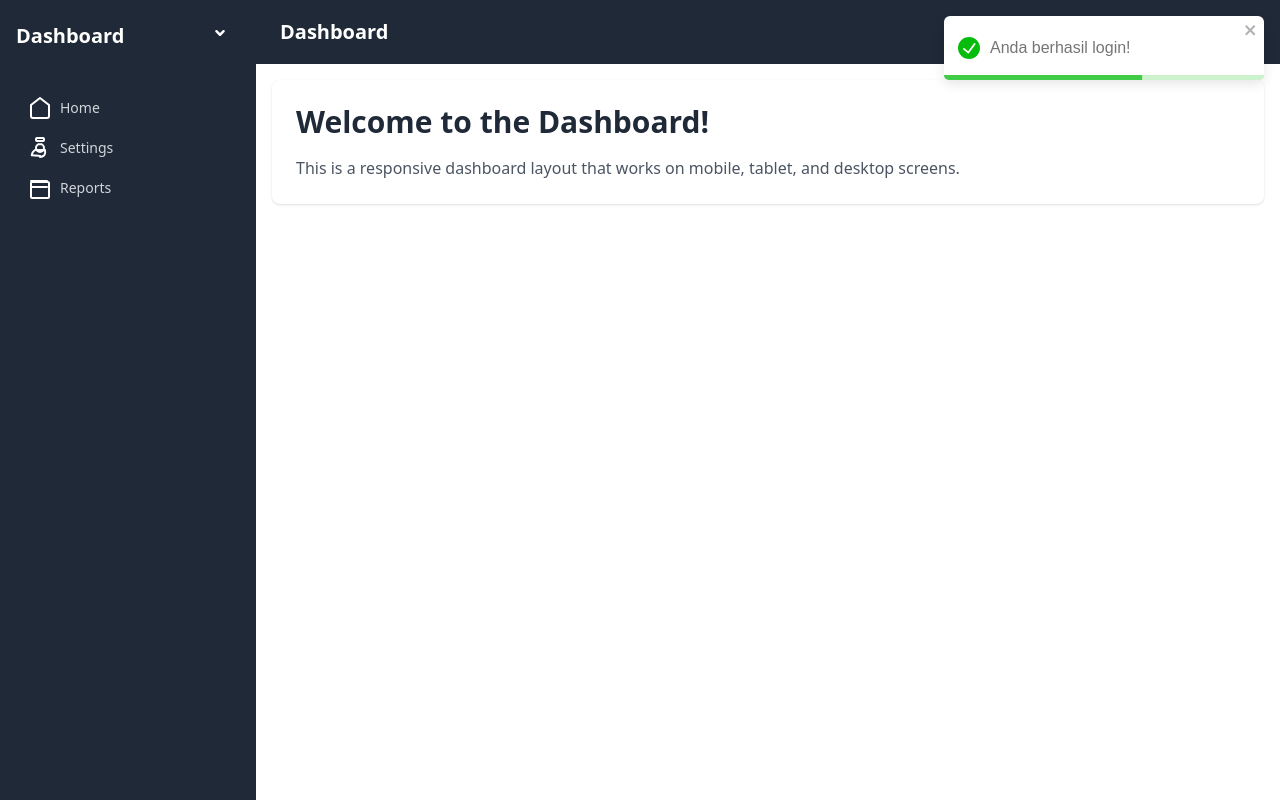
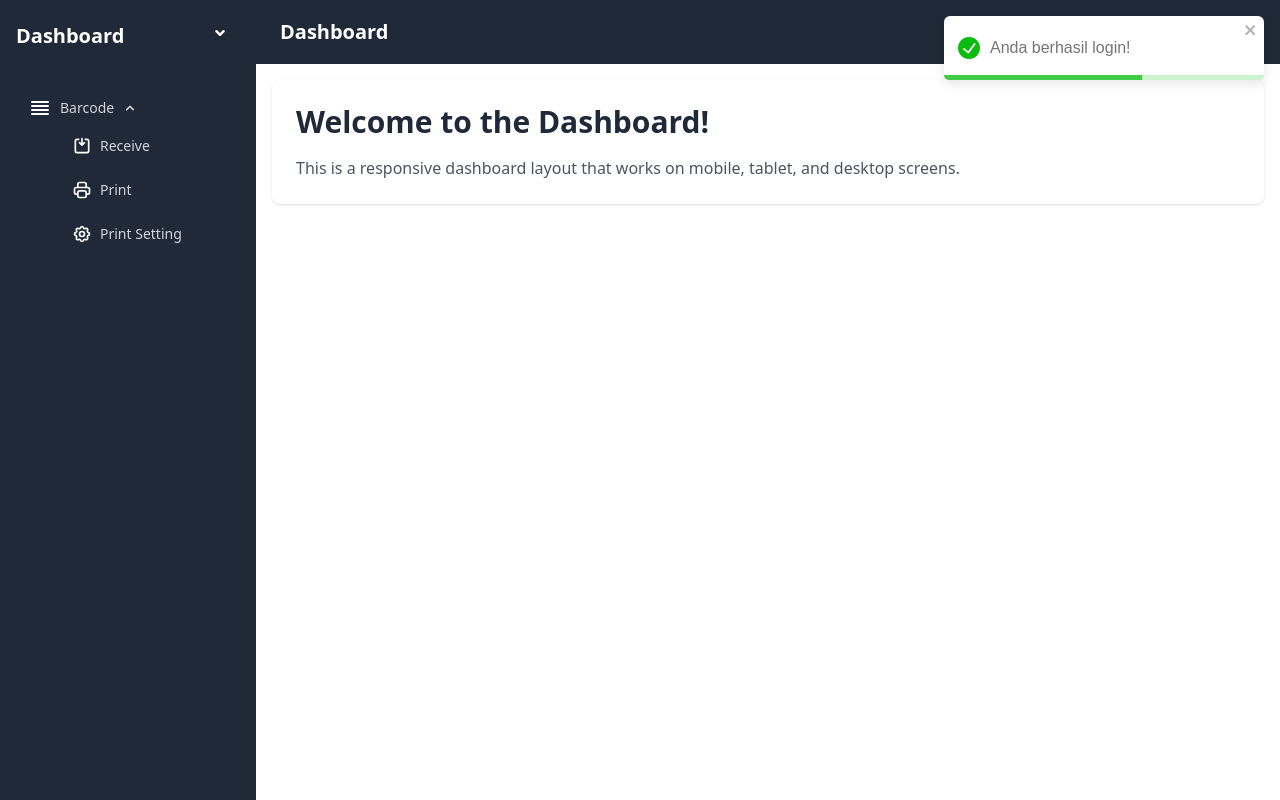
Before and after one commit to krisdhinal/maxcode-react-design, a React (Create React App) app: page / in a window 1280 px wide. Both pictures are taken after a click on the button "Login". Built offline with nearby package versions, Linux system fonts and the light colour scheme.

Commit message:
implemen barcode main menu and implemen sub menu in barcode main menu, plus adding new icon for main menu and sub menu

```diff
--- a/src/components/Dashboard.jsx
+++ b/src/components/Dashboard.jsx
@@ -6,6 +6,7 @@ const Dashboard = ({ onLogout }) => {
   const [dropdownOpen, setDropdownOpen] = useState(false);
   const [sidebarOpen, setSidebarOpen] = useState(true);
   const [mobileMenuOpen, setMobileMenuOpen] = useState(false);
+  const [barcodeSubmenuOpen, setBarcodeSubmenuOpen] = useState(true); // Added state for barcode submenu
 
   const handleLogout = () => {
     logout();
@@ -77,9 +78,12 @@ const Dashboard = ({ onLogout }) => {
         </div>
         <div className="p-4">
           <ul>
-            {/* Home */}
+            {/* Barcode Menu */}
             <li className="text-sm text-gray-300 hover:bg-gray-700 px-3 py-2 rounded">
-              <div className="flex items-center space-x-2">
+              <button
+                onClick={() => setBarcodeSubmenuOpen(!barcodeSubmenuOpen)}
+                className="w-full flex items-center space-x-2"
+              >
                 <svg
                   xmlns="http://www.w3.org/2000/svg"
                   className={`w-6 h-6 text-white ${!sidebarOpen && "mx-auto"}`}
@@ -91,18 +95,37 @@ const Dashboard = ({ onLogout }) => {
                     strokeLinecap="round"
                     strokeLinejoin="round"
                     strokeWidth="2"
-                    d="M3 9L12 2l9 7v11a2 2 0 01-2 2H5a2 2 0 01-2-2V9z"
+                    d="M4 6h16M4 10h16M4 14h16M4 18h16"
                   />
                 </svg>
-                {sidebarOpen && <span>Home</span>}
-              </div>
-            </li>
-            {/* Settings */}
+                {sidebarOpen && (
+                  <>
+                    <span>Barcode</span>
+                    <svg
+                      className={`w-4 h-4 ml-auto transition-transform duration-200 ${
+                        barcodeSubmenuOpen ? "transform rotate-180" : ""
+                      }`}
+                      xmlns="http://www.w3.org/2000/svg"
+                      viewBox="0 0 20 20"
+                      fill="currentColor"
+                    >
+                      <path
+                        fillRule="evenodd"
+                        d="M5.293 7.293a1 1 0 011.414 0L10 10.586l3.293-3.293a1 1 0 111.414 1.414l-4 4a1 1 0 01-1.414 0l-4-4a1 1 0 010-1.414z"
+                        clipRule="evenodd"
+                      />
+                    </svg>
+                  </>
+                )}
+              </button>
+              {sidebarOpen && barcodeSubmenuOpen && (
+                <ul className="pl-8 mt-2 space-y-2">
+                  {/* Receive Submenu */}
                   <li className="text-sm text-gray-300 hover:bg-gray-700 px-3 py-2 rounded">
                     <div className="flex items-center space-x-2">
                       <svg
                         xmlns="http://www.w3.org/2000/svg"
-                  className={`w-6 h-6 text-white ${!sidebarOpen && "mx-auto"}`}
+                        className="w-5 h-5 text-white"
                         fill="none"
                         viewBox="0 0 24 24"
                         stroke="currentColor"
@@ -111,18 +134,18 @@ const Dashboard = ({ onLogout }) => {
                           strokeLinecap="round"
                           strokeLinejoin="round"
                           strokeWidth="2"
-                    d="M12 8c-2.21 0-4 1.79-4 4s1.79 4 4 4 4-1.79 4-4-1.79-4-4-4zm-4-5a1 1 0 011-1h6a1 1 0 011 1v1a1 1 0 01-1 1h-6a1 1 0 01-1-1V3zm4 18c1.7 0 3.18-.68 4.25-1.75A6.978 6.978 0 0017 14H7a6.978 6.978 0 00-3.25 5.25C8.82 19.32 10.99 20 12 20z"
+                          d="M8 4H6a2 2 0 00-2 2v12a2 2 0 002 2h12a2 2 0 002-2V6a2 2 0 00-2-2h-2m-4-1v8m0 0l3-3m-3 3L9 8"
                         />
                       </svg>
-                {sidebarOpen && <span>Settings</span>}
+                      <span>Receive</span>
                     </div>
                   </li>
-            {/* Reports */}
+                  {/* Reports Submenu */}
                   <li className="text-sm text-gray-300 hover:bg-gray-700 px-3 py-2 rounded">
                     <div className="flex items-center space-x-2">
                       <svg
                         xmlns="http://www.w3.org/2000/svg"
-                  className={`w-6 h-6 text-white ${!sidebarOpen && "mx-auto"}`}
+                        className="w-5 h-5 text-white"
                         fill="none"
                         viewBox="0 0 24 24"
                         stroke="currentColor"
@@ -131,11 +154,40 @@ const Dashboard = ({ onLogout }) => {
                           strokeLinecap="round"
                           strokeLinejoin="round"
                           strokeWidth="2"
-                    d="M3 7v14a1 1 0 001 1h16a1 1 0 001-1V7a1 1 0 00-1-1H4a1 1 0 00-1 1zm0 4h16M3 5h16"
+                          d="M17 17h2a2 2 0 002-2v-4a2 2 0 00-2-2H5a2 2 0 00-2 2v4a2 2 0 002 2h2m2 4h6a2 2 0 002-2v-4a2 2 0 00-2-2H9a2 2 0 00-2 2v4a2 2 0 002 2zm8-12V5a2 2 0 00-2-2H9a2 2 0 00-2 2v4h10z"
                         />
                       </svg>
-                {sidebarOpen && <span>Reports</span>}
+                      <span>Print</span>
                     </div>
+                  </li>
+                  {/* Settings Submenu */}
+                  <li className="text-sm text-gray-300 hover:bg-gray-700 px-3 py-2 rounded">
+                    <div className="flex items-center space-x-2">
+                      <svg
+                        xmlns="http://www.w3.org/2000/svg"
+                        className="w-5 h-5 text-white"
+                        fill="none"
+                        viewBox="0 0 24 24"
+                        stroke="currentColor"
+                      >
+                        <path
+                          strokeLinecap="round"
+                          strokeLinejoin="round"
+                          strokeWidth="2"
+                          d="M10.325 4.317c.426-1.756 2.924-1.756 3.35 0a1.724 1.724 0 002.573 1.066c1.543-.94 3.31.826 2.37 2.37a1.724 1.724 0 001.065 2.572c1.756.426 1.756 2.924 0 3.35a1.724 1.724 0 00-1.066 2.573c.94 1.543-.826 3.31-2.37 2.37a1.724 1.724 0 00-2.572 1.065c-.426 1.756-2.924 1.756-3.35 0a1.724 1.724 0 00-2.573-1.066c-1.543.94-3.31-.826-2.37-2.37a1.724 1.724 0 00-1.065-2.572c-1.756-.426-1.756-2.924 0-3.35a1.724 1.724 0 001.066-2.573c-.94-1.543.826-3.31 2.37-2.37.996.608 2.296.07 2.572-1.065z"
+                        />
+                        <path
+                          strokeLinecap="round"
+                          strokeLinejoin="round"
+                          strokeWidth="2"
+                          d="M15 12a3 3 0 11-6 0 3 3 0 016 0z"
+                        />
+                      </svg>
+                      <span>Print Setting</span>
+                    </div>
+                  </li>
+                </ul>
+              )}
             </li>
           </ul>
         </div>
```
Lines whose indentation alone changed are shown as unchanged.
